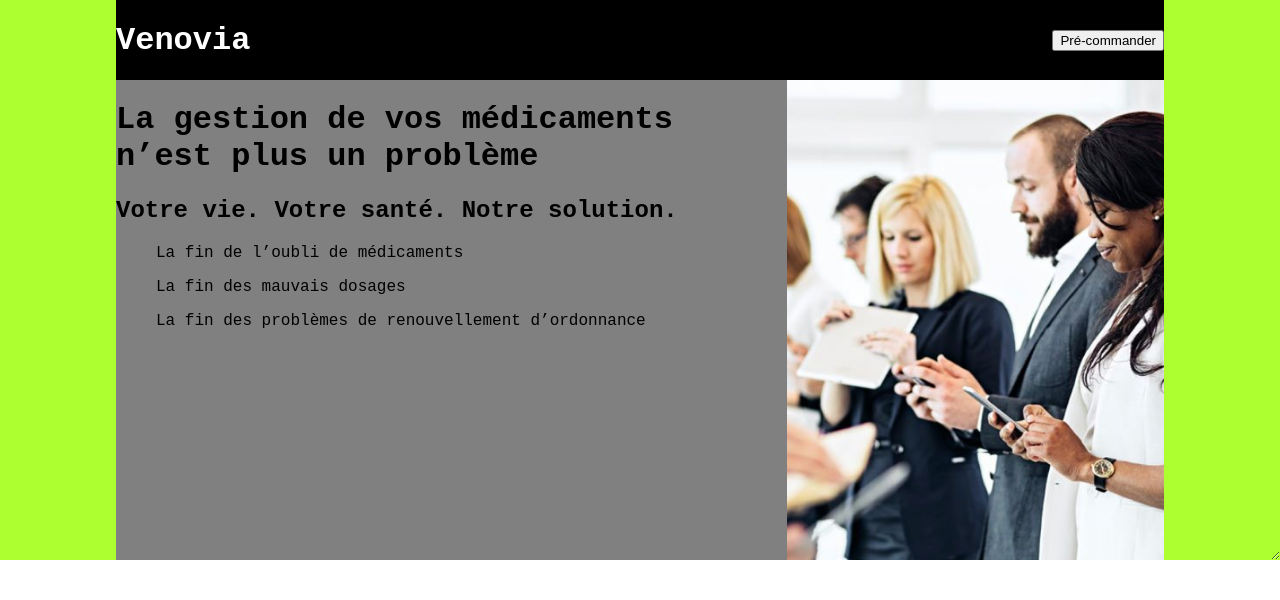
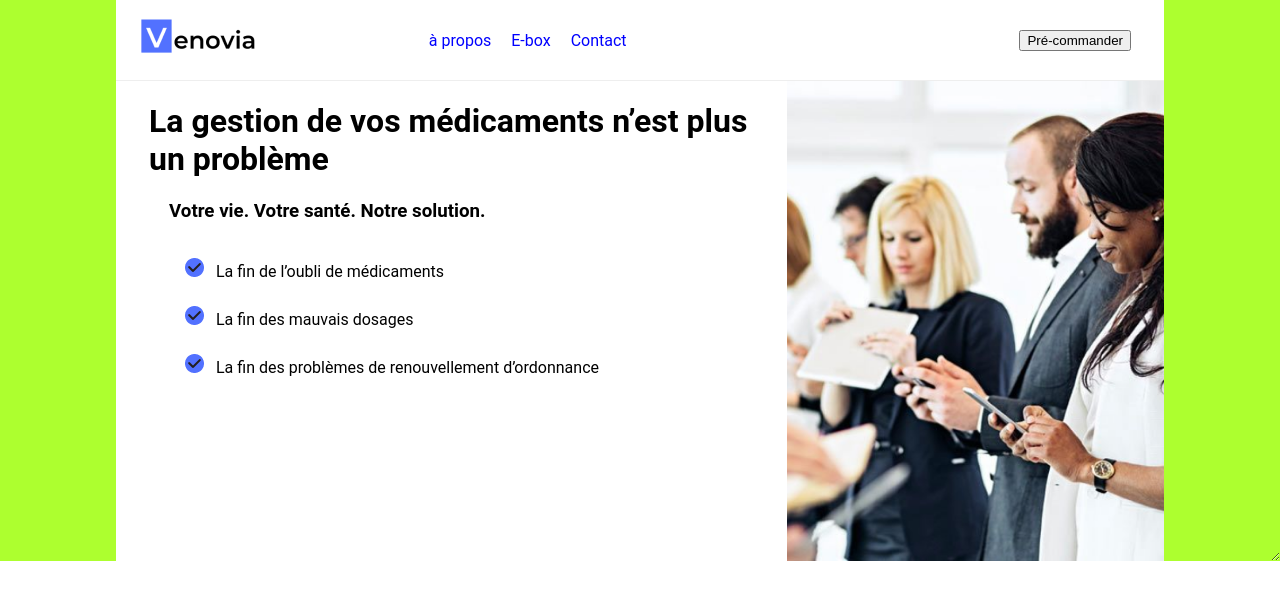
Before and after one commit to saifbacari/venovia-app, a React (Create React App) app: page / in a window 1280 px wide. Shown: the top 600 px of the page. Built offline with nearby package versions, Linux system fonts and the light colour scheme.

Commit message:
banner finished

```diff
--- a/src/components/Layout/Header.js
+++ b/src/components/Layout/Header.js
@@ -3,22 +3,30 @@ import MainCart from '../UI/MainCart';
 import classes from './Header.module.css'
 
 import headerImage from '../../assets/banner-main.png';
+import  logoBanner from '../../assets/logo-venovia.png';
 
 const Header = props => {
     return <Fragment>
         <MainCart className={classes.input}>
             <div className={classes['container-centered']}>
                 <navbar className={classes.navbar}>
-                        <h1>Venovia</h1>
+                        <img src={logoBanner} alt='img-banner' />
+                        <ul className={classes['list-navbar']}>
+                            <li>à propos</li>
+                            <li>E-box</li>
+                            <li>Contact</li>
+                        </ul>
                         <button>Pré-commander</button>
                     </navbar>
                 <div className={classes['banner-image-text']}>
                         <div className={classes['banner-text']}>
                             <h1>La gestion de vos médicaments n’est plus un problème</h1>
-                            <h2>Votre vie. Votre santé. Notre solution.</h2>
-                            <ul>La fin de l’oubli de médicaments</ul>
-                            <ul>La fin des mauvais dosages</ul>
-                            <ul>La fin des problèmes de renouvellement d’ordonnance</ul>
+                            <h3>Votre vie. Votre santé. Notre solution.</h3>
+                            <ul className={classes['list-banner']}>
+                                <li>La fin de l’oubli de médicaments</li>
+                                <li>La fin des mauvais dosages</li>
+                                <li>La fin des problèmes de renouvellement d’ordonnance</li>
+                            </ul>
                         </div>
                         <img src={headerImage} alt='immage banner'/>
                 </div>
--- a/src/components/Layout/Header.module.css
+++ b/src/components/Layout/Header.module.css
@@ -8,17 +8,27 @@
 .navbar {
     top:0;
     left: 0;
-    background-color: black;
+    background-color: white;
     width: 100%;
     height: 5rem;
     display: flex;
     justify-content: space-between;
     align-items: center;
+    border-bottom: 1px solid #eee;
 }
 
+.list-navbar {
+    color:blue;
+    padding-right: 300px;
+}
 
-.navbar h1 {
-    color: white;
+.list-navbar li {
+    display: inline-block;
+    margin: 10px;
+}
+
+.navbar button {
+    margin-right: 33px;
 }
 
 
@@ -27,9 +37,27 @@
  justify-content: space-between ;
  height: 480px;
  overflow: hidden;
- background-color: grey;
+ background-color: white;
 width: auto;
 }
+
+.list-banner{
+    display:block;
+    list-style: circle;
+    margin-bottom: 13px;
+    list-style: url('../../assets/bullet-ticker.png');
+    padding-left: 62px;
+}
+
+.list-banner li {
+    padding-top: 17px;
+    padding-left: 5px;
+}
+
+li:not(:last-child) {
+    margin-bottom: 8px;
+ }
+
 
 
 
@@ -37,8 +65,10 @@ width: auto;
     color:black;
     object-fit: cover;
     top: 82px;
+    padding-left: 33px;
 }
 
-.banner-image-text img {
-    left: 64%;
-   }
+
+.banner-text h3 {
+    padding-left: 20px;
+}
--- a/src/components/UI/MainCart.module.css
+++ b/src/components/UI/MainCart.module.css
@@ -1,6 +1,6 @@
 .card {
     background: greenyellow;
-    font-family: 'Courier New', Courier, monospace;
+    font-family: 'Roboto','light', sans-serif;
     height:100%;
     width: 100%;
 }
```
Also changed, not shown: src/assets/bullet-ticker.png (added), src/assets/logo-venovia.png (added).
